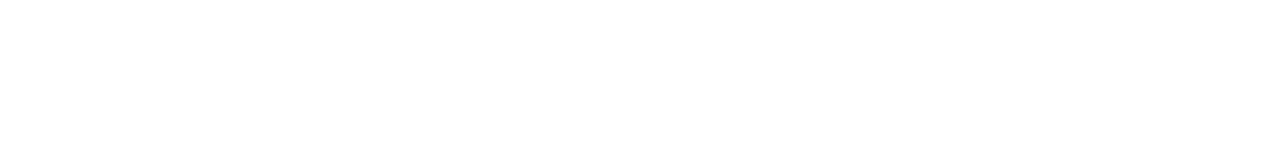
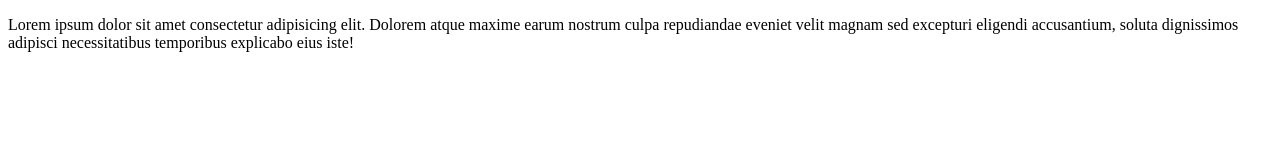
Before and after one commit to ingridmonica/Projeto-1, a plain HTML site: page index.html in a window 1280 px wide. Drawn offline with Linux system fonts and the light colour scheme.

Commit message:
Adicionado texto no body

```diff
--- a/index.html
+++ b/index.html
@@ -11,6 +11,6 @@
             <title>Curso gratuito Git e GitHub</title>
     </head>
     <body>
-
+        <p>Lorem ipsum dolor sit amet consectetur adipisicing elit. Dolorem atque maxime earum nostrum culpa repudiandae eveniet velit magnam sed excepturi eligendi accusantium, soluta dignissimos adipisci necessitatibus temporibus explicabo eius iste!</p>
     </body>
 </hmtl>
```
